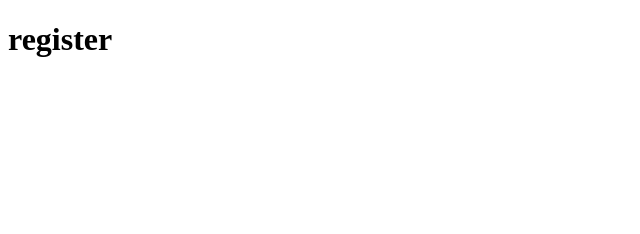
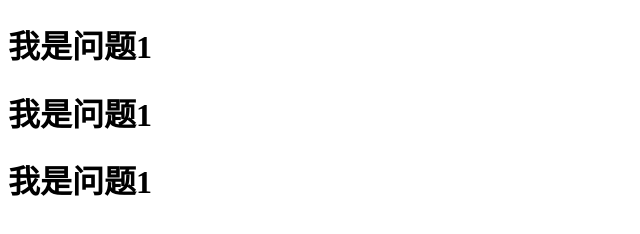
Before and after one commit to fan379660107/text, a plain HTML site: page index.html in a window 1280 px wide. Shown: the whole page, without its empty margins (0-640 px from the left). Drawn offline with Linux system fonts and the light colour scheme.

Commit message:
我修改了register上面的index。html

```diff
--- a/index.html
+++ b/index.html
@@ -9,7 +9,9 @@
 </head>
 
 <body>
-    <h1>register</h1>
+    <h1>我是问题1</h1>
+    <h1>我是问题1</h1>
+    <h1>我是问题1</h1>
 </body>
 <script src="./index.js"></script>
 
```
